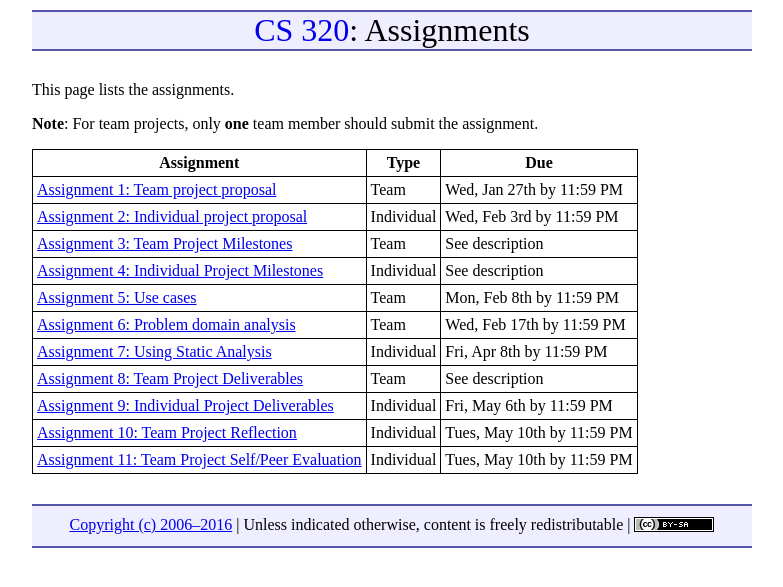
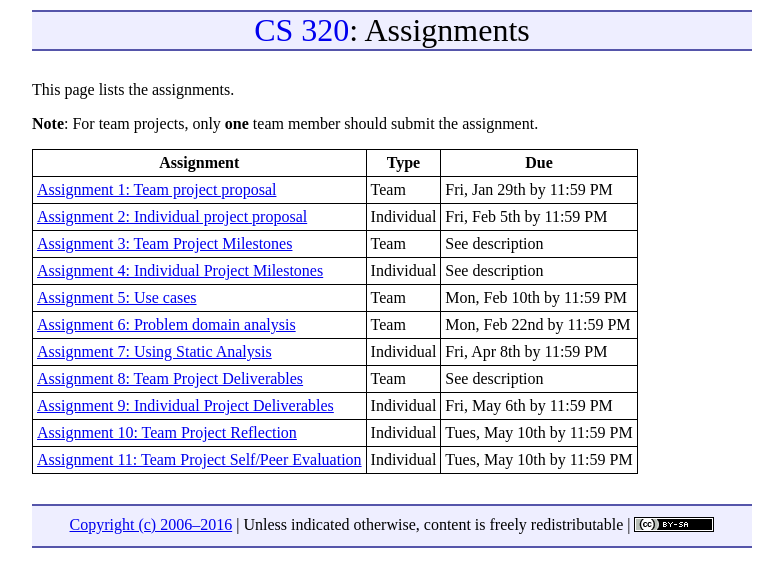
Before and after one commit to ycpcs/cs320-spring2016, a Jekyll site: the page built from assign/index.md, in a window 1280 px wide. Shown: the top 587 px of the page, without its empty margins (248-1031 px from the left). Built offline with Jekyll 4.4.1, drawn with Linux system fonts in a browser that asks for light colours; Markdown is read by kramdown in place of the engine named in the settings.

Commit message:
updates to due dates

```diff
--- a/assign/index.md
+++ b/assign/index.md
@@ -9,12 +9,12 @@ This page lists the assignments.
 
 Assignment | Type | Due
 ---------- | ---- | ---
-[Assignment 1: Team project proposal](assign01.html) | Team | Wed, Jan 27th by 11:59 PM
-[Assignment 2: Individual project proposal](assign02.html) | Individual | Wed, Feb 3rd by 11:59 PM
+[Assignment 1: Team project proposal](assign01.html) | Team | Fri, Jan 29th by 11:59 PM
+[Assignment 2: Individual project proposal](assign02.html) | Individual | Fri, Feb 5th by 11:59 PM
 [Assignment 3: Team Project Milestones](assign03.html) | Team | See description
 [Assignment 4: Individual Project Milestones](assign04.html) | Individual | See description
-[Assignment 5: Use cases](assign05.html) | Team | Mon, Feb 8th by 11:59 PM
-[Assignment 6: Problem domain analysis](assign06.html) | Team | Wed, Feb 17th by 11:59 PM
+[Assignment 5: Use cases](assign05.html) | Team | Mon, Feb 10th by 11:59 PM
+[Assignment 6: Problem domain analysis](assign06.html) | Team | Mon, Feb 22nd by 11:59 PM
 [Assignment 7: Using Static Analysis](assign07.html) | Individual | Fri, Apr 8th by 11:59 PM
 [Assignment 8: Team Project Deliverables](assign08.html) | Team | See description
 [Assignment 9: Individual Project Deliverables](assign09.html) | Individual | Fri, May 6th by 11:59 PM
```
Also changed, not shown: assign/assign05.md (+1 -1 lines), assign/assign06.md (+1 -1 lines), assign/assign07.md (+1 -1 lines).
